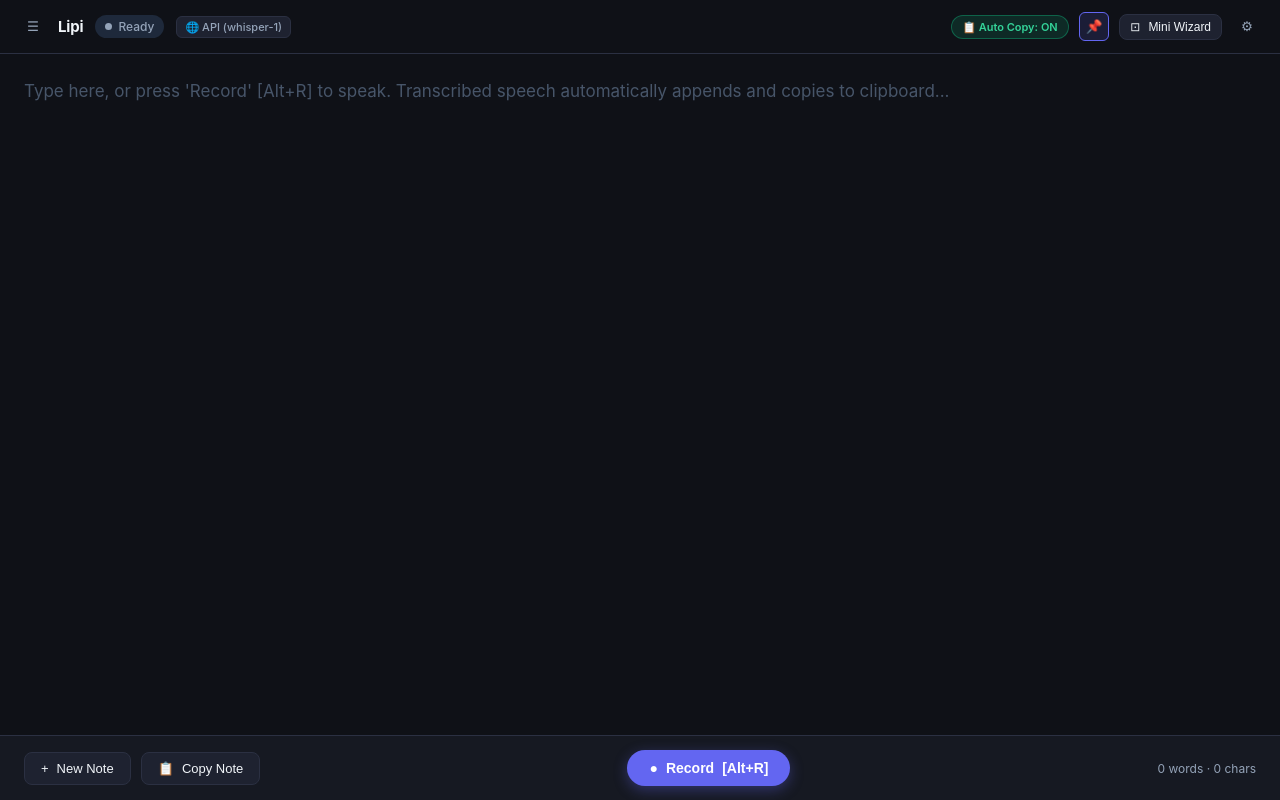
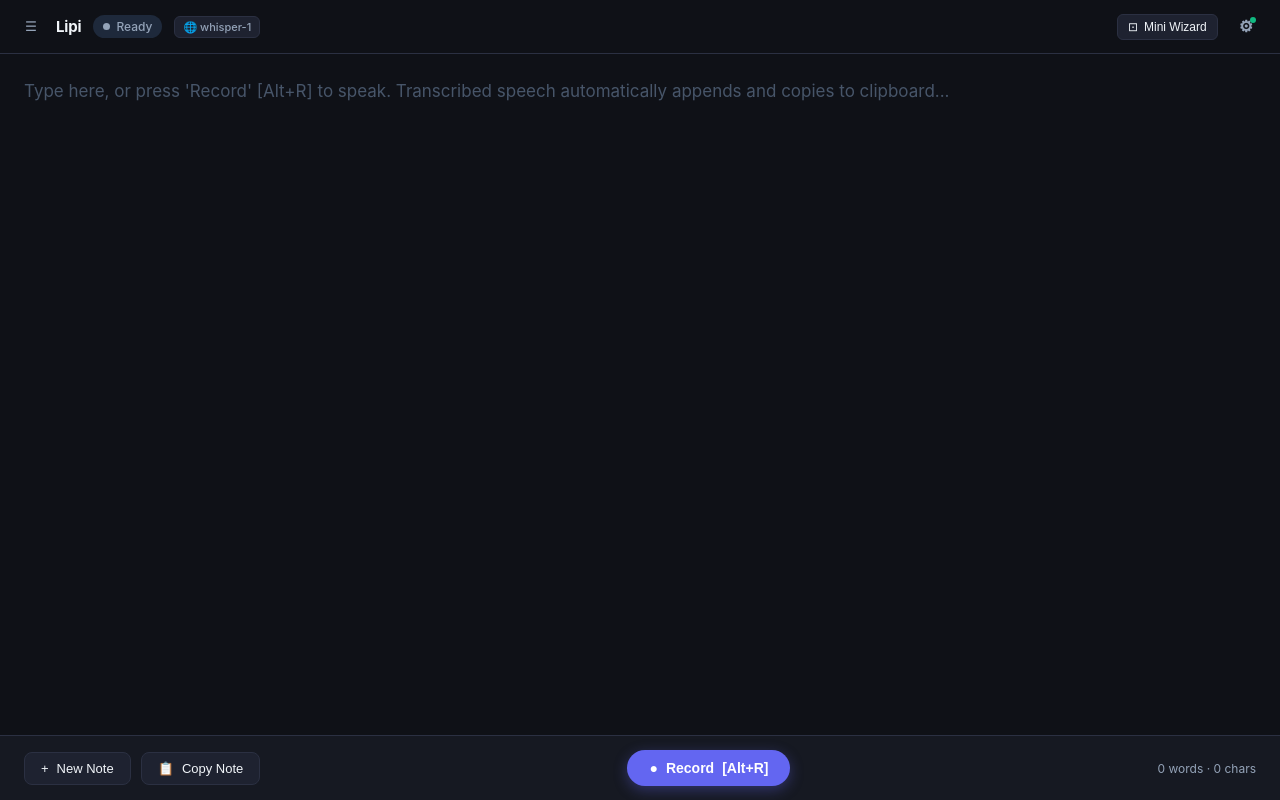
Before and after one commit to debjit/lipi, a React (Vite) app: page / in a window 1280 px wide. Built offline with nearby package versions, Linux system fonts and the light colour scheme.

Commit message:
Updated UI

```diff
--- a/src/App.css
+++ b/src/App.css
@@ -184,14 +184,16 @@ body, html, #root {
 
 /* Top Navbar */
 .navbar {
-  height: 54px;
+  min-height: 54px;
+  height: auto;
   border-bottom: 1px solid var(--border);
   display: flex;
   align-items: center;
   justify-content: space-between;
-  padding: 0 20px;
+  padding: 6px 18px;
   background: var(--bg-primary);
   flex-shrink: 0;
+  box-sizing: border-box;
 }
 
 .navbar-left, .navbar-right {
@@ -697,7 +699,8 @@ body, html, #root {
   background: rgba(99, 102, 241, 0.2);
 }
 
-.btn-icon.pinned {
+.btn-icon.pinned,
+.nav-btn-pin.pinned {
   color: var(--accent);
   background: rgba(99, 102, 241, 0.15);
   border-color: var(--accent);
@@ -2024,10 +2027,50 @@ optgroup {
 }
 
 /* Responsive Action Menu & Nav Styles */
+.nav-engine-cluster {
+  display: flex;
+  align-items: center;
+  gap: 8px;
+}
+
 .nav-inline-actions {
   display: flex;
   align-items: center;
   gap: 10px;
+}
+
+.nav-toggles-cluster,
+.nav-buttons-cluster {
+  display: flex;
+  align-items: center;
+  gap: 8px;
+}
+
+.nav-btn-pin,
+.nav-btn-mini {
+  display: inline-flex;
+  align-items: center;
+  gap: 6px;
+  padding: 5px 10px;
+  font-size: 12px;
+  border-radius: 6px;
+  cursor: pointer;
+  white-space: nowrap !important;
+  transition: all 0.15s;
+}
+
+.nav-btn-pin:hover,
+.nav-btn-mini:hover {
+  border-color: var(--accent);
+  color: var(--text-primary);
+}
+
+.badge-engine,
+.badge-status,
+.auto-pill,
+.brand-name {
+  white-space: nowrap !important;
+  flex-shrink: 0;
 }
 
 .badge-text-full {
@@ -2038,9 +2081,47 @@ optgroup {
   display: none;
 }
 
+/* Stacked Layout for Compact / Resized / Non-Fullscreen Window */
+.navbar.compact-stacked {
+  padding: 5px 14px;
+}
+
+.navbar.compact-stacked .nav-engine-cluster {
+  flex-direction: column;
+  align-items: flex-start;
+  justify-content: center;
+  gap: 2px;
+}
+
+.navbar.compact-stacked .nav-engine-cluster .badge-engine {
+  padding: 2px 7px;
+  font-size: 11px;
+  line-height: 1.2;
+}
+
+/* Automatically stack badges under 700px via Media Query */
+@media (max-width: 700px) {
+  .navbar {
+    padding: 5px 12px;
+  }
+
+  .nav-engine-cluster {
+    flex-direction: column;
+    align-items: flex-start;
+    justify-content: center;
+    gap: 2px;
+  }
+
+  .nav-engine-cluster .badge-engine {
+    padding: 2px 7px;
+    font-size: 11px;
+    line-height: 1.2;
+  }
+}
+
 .nav-overflow-container {
   position: relative;
-  display: none;
+  display: block;
 }
 
 .nav-overflow-trigger {
@@ -2076,7 +2157,7 @@ optgroup {
   position: absolute;
   top: calc(100% + 8px);
   right: 0;
-  width: 230px;
+  width: 240px;
   background: var(--bg-secondary);
   border: 1px solid var(--border);
   border-radius: 8px;
@@ -2087,6 +2168,27 @@ optgroup {
   flex-direction: column;
   gap: 3px;
   animation: fadeIn 0.12s ease-out;
+}
+
+.nav-overflow-divider {
+  height: 1px;
+  background: var(--border);
+  margin: 4px 0;
+}
+
+.nav-overflow-settings-btn {
+  font-weight: 600;
+  color: var(--accent);
+}
+
+.nav-overflow-settings-btn:hover {
+  background: rgba(99, 102, 241, 0.15);
+  color: var(--text-primary);
+}
+
+.nav-overflow-hint {
+  font-size: 11px;
+  color: var(--text-secondary);
 }
 
 .nav-overflow-header {
@@ -2157,7 +2259,7 @@ optgroup {
 }
 
 /* Responsive Design Breakpoints */
-@media (max-width: 960px) {
+@media (max-width: 800px) {
   .badge-text-full {
     display: none;
   }
@@ -2169,6 +2271,13 @@ optgroup {
   }
   .nav-btn-mini-label {
     display: none;
+  }
+  .nav-btn-pin-label {
+    display: none;
+  }
+  .nav-btn-pin,
+  .nav-btn-mini {
+    padding: 3px 6px !important;
   }
 }
 
@@ -2182,13 +2291,7 @@ optgroup {
   }
 }
 
-@media (max-width: 768px) {
-  .nav-inline-actions {
-    display: none;
-  }
-  .nav-overflow-container {
-    display: block;
-  }
+@media (max-width: 660px) {
   .sidebar {
     position: absolute;
     top: 0;
--- a/src/App.tsx
+++ b/src/App.tsx
@@ -1,6 +1,7 @@
 import { useState, useEffect, useRef } from "react";
 import { invoke } from "@tauri-apps/api/core";
 import { listen } from "@tauri-apps/api/event";
+import { getCurrentWindow } from "@tauri-apps/api/window";
 import "./App.css";
 
 interface Note {
@@ -74,6 +75,23 @@ interface ModelMemoryStatus {
   idle_timeout_mins: number;
   estimated_ram_mb: number;
   port?: number;
+}
+
+function getDisplayModelName(settings: AppSettings): string {
+  if (settings.engine_mode === "local") {
+    return `Whisper (${settings.local_model_size})`;
+  }
+  const raw = (settings.model || "").trim();
+  if (!raw) return "whisper-1";
+  if (raw.startsWith("@cf/")) {
+    const parts = raw.split("/");
+    return parts[parts.length - 1] || raw;
+  }
+  if (raw.includes("/") && !raw.startsWith("http")) {
+    const parts = raw.split("/");
+    return parts[parts.length - 1] || raw;
+  }
+  return raw;
 }
 
 function deriveTitle(text: string): string {
@@ -334,6 +352,10 @@ export default function App() {
   const [editingProviderId, setEditingProviderId] = useState<string>("CLOUDFLARE_DEFAULT");
   const [navOverflowOpen, setNavOverflowOpen] = useState(false);
   const navOverflowRef = useRef<HTMLDivElement>(null);
+  const [isFullScreen, setIsFullScreen] = useState(false);
+  const [windowWidth, setWindowWidth] = useState(
+    typeof window !== "undefined" ? window.innerWidth : 1200
+  );
 
   const [logs, setLogs] = useState<LogEntry[]>(() => {
     try {
@@ -605,6 +627,41 @@ export default function App() {
       document.removeEventListener("mousedown", handleClickOutside);
     };
   }, [navOverflowOpen]);
+
+  // Track fullscreen / maximized state and window dimensions for stacked navbar
+  useEffect(() => {
+    let unlistenResize: (() => void) | undefined;
+
+    const updateWindowMetrics = async () => {
+      setWindowWidth(window.innerWidth);
+      try {
+        const win = getCurrentWindow();
+        const [max, fs] = await Promise.all([win.isMaximized(), win.isFullscreen()]);
+        setIsFullScreen(Boolean(max || fs));
+      } catch {
+        setIsFullScreen(window.innerWidth >= 1200);
+      }
+    };
+
+    updateWindowMetrics();
+    window.addEventListener("resize", updateWindowMetrics);
+
+    try {
+      const win = getCurrentWindow();
+      win.onResized(() => {
+        updateWindowMetrics();
+      }).then((unlisten) => {
+        unlistenResize = unlisten;
+      }).catch(() => {});
+    } catch {}
+
+    return () => {
+      window.removeEventListener("resize", updateWindowMetrics);
+      if (unlistenResize) unlistenResize();
+    };
+  }, []);
+
+  const isStackedNav = !isFullScreen || windowWidth < 1150;
 
   async function loadNotes() {
     try {
@@ -1278,22 +1335,6 @@ export default function App() {
           title="Expand to Full Note Editor (Alt+M)"
         >
           ⛶
-        </button>
-
-        <button
-          className={`btn-mini-float ${settings.always_on_top ? "pinned" : ""}`}
-          onMouseDown={(e) => e.stopPropagation()}
-          onClick={(e) => {
-            e.stopPropagation();
-            toggleAlwaysOnTop();
-          }}
-          title={
-            settings.always_on_top
-              ? "Always on Top: ON (Click to unpin)"
-              : "Always on Top: OFF (Click to pin)"
-          }
-        >
-          📌
         </button>
       </div>
     );
@@ -3010,9 +3051,10 @@ export default function App() {
       ) : (
         <main className="main-view">
           {/* Navbar */}
-          <header className="navbar">
+          <header className={`navbar ${isStackedNav ? "compact-stacked" : ""}`}>
             <div className="navbar-left">
               <button
+                type="button"
                 className="btn-icon"
                 onClick={() => setSidebarOpen(!sidebarOpen)}
                 title="Toggle sidebar"
@@ -3040,111 +3082,54 @@ export default function App() {
                 </div>
               )}
 
-              <div
-                className="badge-engine"
-                onClick={() => openSettings("asr")}
-                title="Click to configure ASR speech engine in Settings"
-              >
-                {settings.engine_mode === "local" ? (
+              {/* Speech & LLM engine badges */}
+              <div className="nav-engine-cluster">
+                <div
+                  className="badge-engine"
+                  onClick={() => openSettings("asr")}
+                  title={`ASR Engine: ${settings.engine_mode === "local" ? settings.local_engine : "API"} (${settings.model || settings.local_model_size}). Click to configure`}
+                >
                   <span>
-                    ⚡ <span className="badge-text-full">{settings.local_engine === "whisper_cpu"
-                      ? "Whisper CPU"
-                      : settings.local_engine === "faster_whisper"
-                      ? "Faster-Whisper"
-                      : "Vulkan GPU"}{" "}
-                    ({settings.local_model_size})</span>
-                    <span className="badge-text-short">Local</span>
+                    {settings.engine_mode === "local" ? "⚡" : "🌐"} {getDisplayModelName(settings)}
                   </span>
-                ) : (
-                  <span>
-                    🌐 <span className="badge-text-full">API ({settings.model || "OpenAI-Compatible"})</span>
-                    <span className="badge-text-short">API</span>
-                  </span>
+                </div>
+
+                {llmSettings.enabled && (
+                  <div
+                    className="badge-engine badge-llm"
+                    onClick={() => openSettings("llm")}
+                    title={`LLM Preset: ${llmSettings.voice_preset.replace("_", " ")} (${llmSettings.auto_mode ? "Auto Transform ON" : "Manual"}). Click to configure`}
+                    style={{ background: "rgba(99, 102, 241, 0.15)", borderColor: "rgba(99, 102, 241, 0.35)" }}
+                  >
+                    <span>
+                      🤖 LLM{llmSettings.auto_mode ? " Auto" : ""}
+                    </span>
+                  </div>
                 )}
               </div>
-
-              {llmSettings.enabled && (
-                <div
-                  className="badge-engine badge-llm"
-                  onClick={() => openSettings("llm")}
-                  title="Click to configure LLM post-processing in Settings"
-                  style={{ background: "rgba(99, 102, 241, 0.15)", borderColor: "rgba(99, 102, 241, 0.35)" }}
-                >
-                  <span>
-                    🤖 <span className="badge-text-full">LLM: {llmSettings.voice_preset.replace("_", " ")} {llmSettings.auto_mode ? "⚡(Auto)" : ""}</span>
-                    <span className="badge-text-short">LLM</span>
-                  </span>
-                </div>
-              )}
             </div>
 
             <div className="navbar-right">
-              {/* Desktop / Tablet Inline Toggles (compacts or hides responsively) */}
-              <div className="nav-inline-actions">
-                {llmSettings.enabled && (
-                  <label className="auto-mode-toggle" title="Toggle automatic LLM transformation immediately on recording stop">
-                    <input
-                      type="checkbox"
-                      checked={llmSettings.auto_mode}
-                      onChange={(e) =>
-                        updateAndSaveLlmSettings({ auto_mode: e.target.checked })
-                      }
-                    />
-                    <span className={`auto-pill ${llmSettings.auto_mode ? "active" : ""}`}>
-                      <span className="auto-pill-icon">⚡</span>
-                      <span className="auto-pill-label"> Auto Transform: </span>
-                      <span className="auto-pill-status">{llmSettings.auto_mode ? "ON" : "OFF"}</span>
-                    </span>
-                  </label>
-                )}
-
-                <label className="auto-mode-toggle" title="Toggle automatic copying to clipboard">
-                  <input
-                    type="checkbox"
-                    checked={settings.auto_copy}
-                    onChange={(e) =>
-                      updateAndSaveSettings({ auto_copy: e.target.checked })
-                    }
-                  />
-                  <span className={`auto-pill ${settings.auto_copy ? "active" : ""}`}>
-                    <span className="auto-pill-icon">📋</span>
-                    <span className="auto-pill-label"> Auto Copy: </span>
-                    <span className="auto-pill-status">{settings.auto_copy ? "ON" : "OFF"}</span>
-                  </span>
-                </label>
-
-                <button
-                  className={`btn-icon ${settings.always_on_top ? "pinned" : ""}`}
-                  onClick={() => toggleAlwaysOnTop()}
-                  title={
-                    settings.always_on_top
-                      ? "Always on Top: ON (Click to unpin)"
-                      : "Always on Top: OFF (Click to pin)"
-                  }
-                >
-                  📌
-                </button>
-                <button
-                  className="btn btn-secondary nav-btn-mini"
-                  onClick={() => toggleMiniMode(true)}
-                  title="Switch to compact floating wizard (Alt+M)"
-                  style={{ fontSize: "12px", padding: "5px 10px" }}
-                >
-                  <span>⊡</span>
-                  <span className="nav-btn-mini-label"> Mini Wizard</span>
-                </button>
-              </div>
-
-              {/* Collapsible Action Dropdown for compact/narrow screens */}
+              <button
+                type="button"
+                className="btn btn-secondary nav-btn-mini"
+                onClick={() => toggleMiniMode(true)}
+                title="Switch to compact floating wizard (Alt+M)"
+              >
+                <span>⊡</span>
+                <span className="nav-btn-mini-label"> Mini Wizard</span>
+              </button>
+
+              {/* Stacked Quick Controls & Settings Dropdown */}
               <div className="nav-overflow-container" ref={navOverflowRef}>
                 <button
                   type="button"
                   className={`btn-icon nav-overflow-trigger ${navOverflowOpen ? "active" : ""}`}
                   onClick={() => setNavOverflowOpen(!navOverflowOpen)}
-                  title="Quick Actions & Toggles"
-                  aria-label="Quick Actions"
+                  title="Settings & Quick Controls"
+                  aria-label="Settings & Quick Controls"
                 >
-                  ⋯
+                  ⚙
                   {(llmSettings.auto_mode || settings.auto_copy || settings.always_on_top) && (
                     <span className="nav-overflow-dot" />
                   )}
@@ -3217,31 +3202,25 @@ export default function App() {
                       </span>
                     </button>
 
+                    <div className="nav-overflow-divider" />
+
                     <button
                       type="button"
-                      className="nav-overflow-btn"
+                      className="nav-overflow-btn nav-overflow-settings-btn"
                       onClick={() => {
                         setNavOverflowOpen(false);
-                        toggleMiniMode(true);
+                        openSettings("asr");
                       }}
                     >
                       <span className="nav-overflow-item-left">
-                        <span>⊡</span>
-                        <span>Mini Wizard Mode</span>
+                        <span>⚙</span>
+                        <span>Settings</span>
                       </span>
-                      <span className="key-hint">Alt+M</span>
+                      <span className="nav-overflow-hint">Configure ↗</span>
                     </button>
                   </div>
                 )}
               </div>
-
-              <button
-                className="btn-icon"
-                onClick={() => openSettings("asr")}
-                title="Settings & Audio Engine"
-              >
-                ⚙
-              </button>
             </div>
           </header>
 
```
